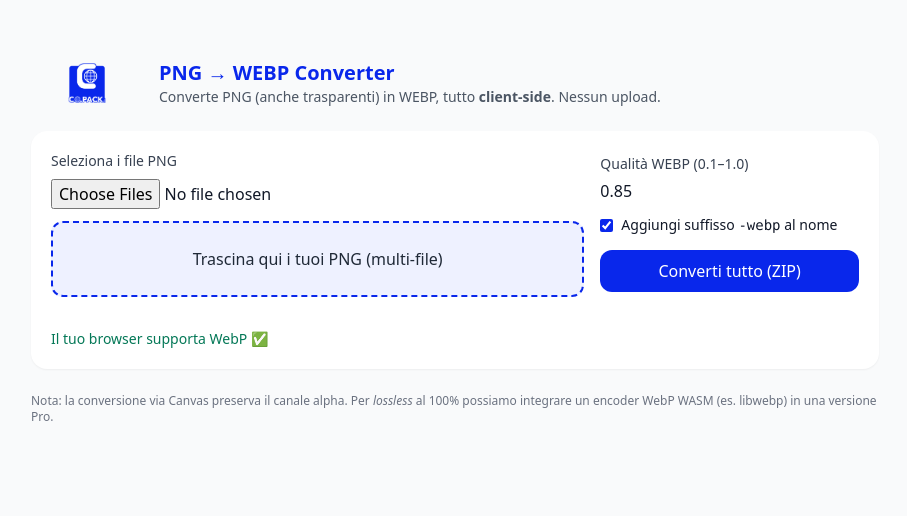
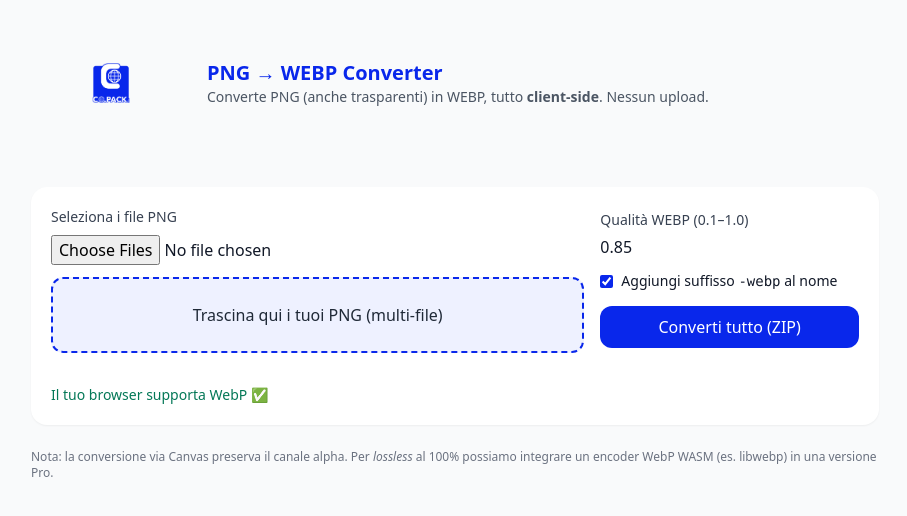
Before and after one commit to MattGandini/png-webp-converter, a website built with Vite: page index.html in a window 1280 px wide. Shown: the part 158-674 px from the top of the page, without its empty margins (185-1092 px from the left). Built offline with nearby package versions, Linux system fonts and the light colour scheme.

Commit message:
Update index.html

```diff
--- a/index.html
+++ b/index.html
@@ -27,7 +27,7 @@
   <main class="max-w-4xl mx-auto p-6">
     <header class="mb-6 flex items-center gap-4">
       <!-- LOGO AREA: sostituisci l'SVG con <img src="/percorso/al/tuo/logo.svg" alt="CoPack" class="h-10"> -->
-      <div class="h-10 w-28 flex items-center justify-center select-none" title="CoPack">
+      <div class="h-40 w-40 flex items-center justify-center select-none" title="CoPack">
         <div class="h-10 flex items-center">
   <img src="copack-logo-square.png" alt="CoPack" class="h-10" />
 </div>
```
